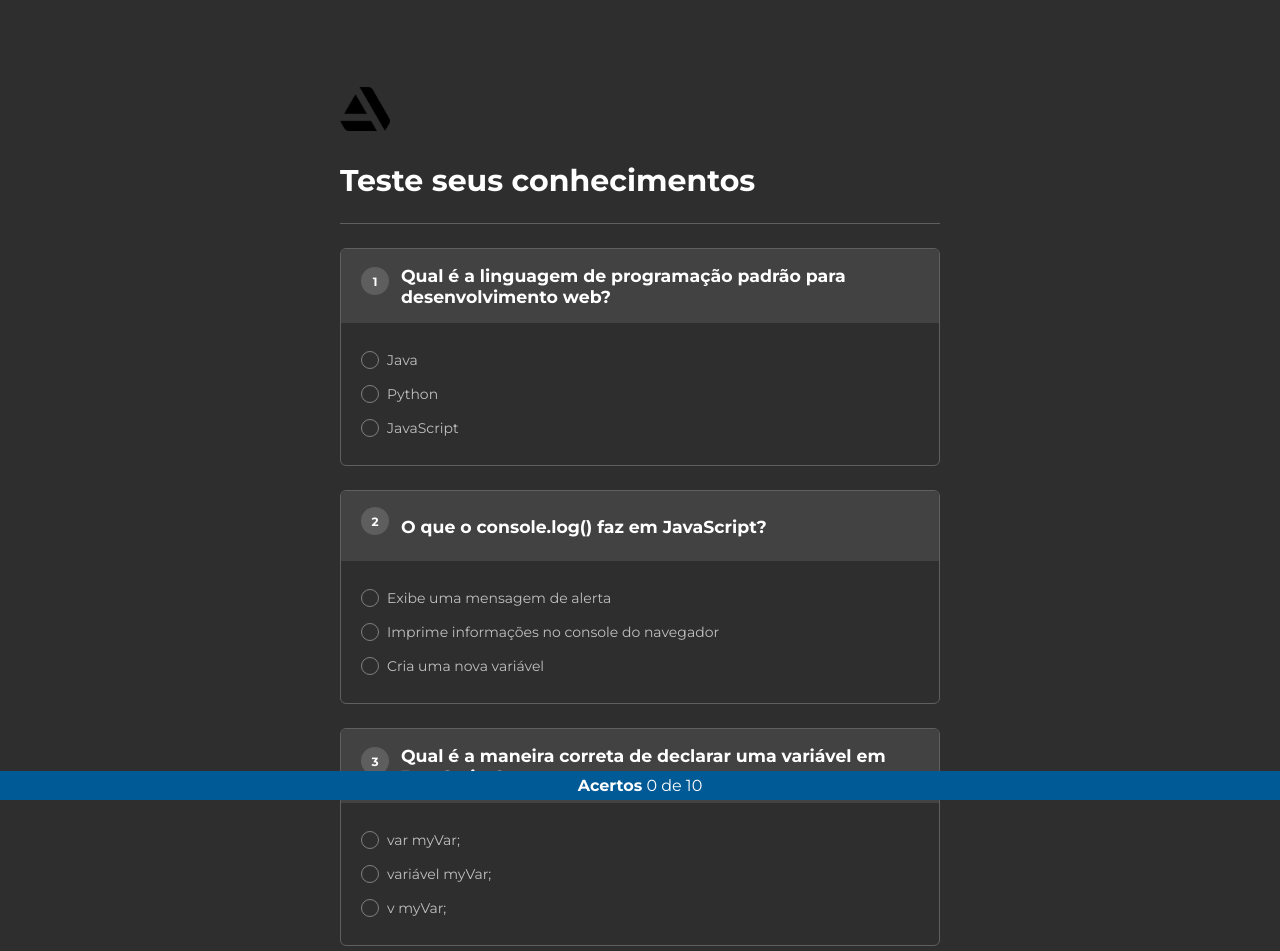
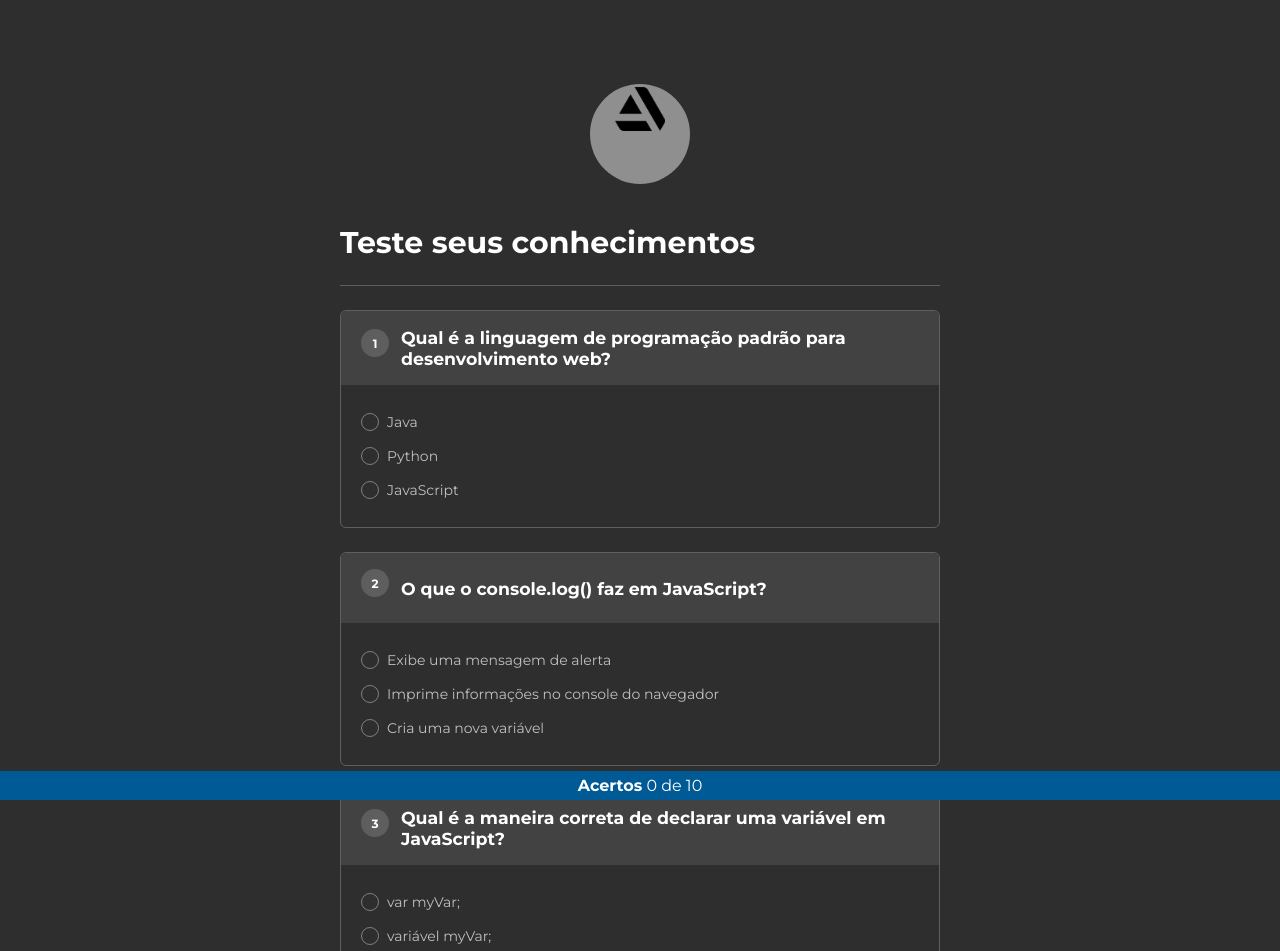
Before and after one commit to PauloVictor1501/nlw-expert, a plain HTML site: page index.html in a window 1280 px wide. Shown: the top 951 px of the page. Drawn offline with Linux system fonts and the light colour scheme.

Commit message:
Update index.html

```diff
--- a/index.html
+++ b/index.html
@@ -10,7 +10,9 @@
 <body>
     <main>
         <header>
-            <img src="free-artstation-3628041-3030422.webp" alt="NLW">
+            <div id="imagem">
+                <img src="free-artstation-3628041-3030422.webp" alt="NLW">
+            </div id>
             <h1>Teste seus conhecimentos</h1>
         </header>
         <div id="quiz"></div>
```
